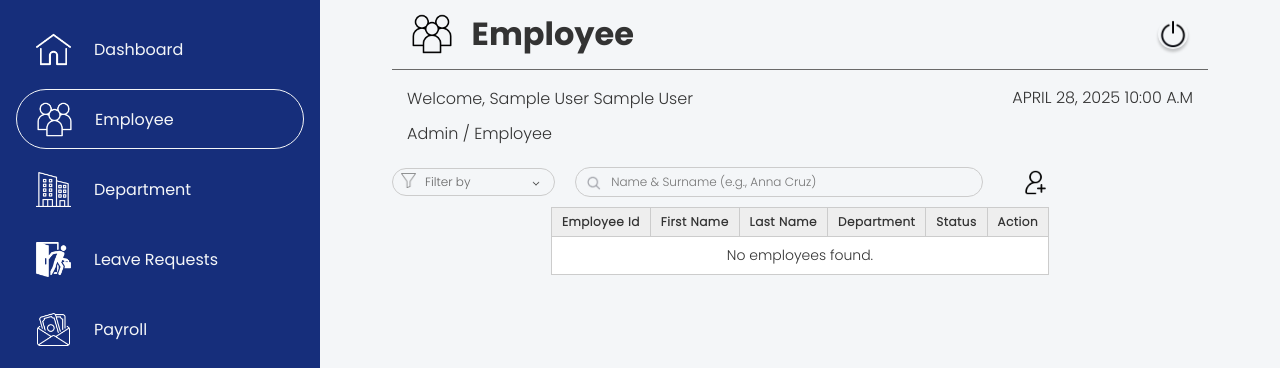
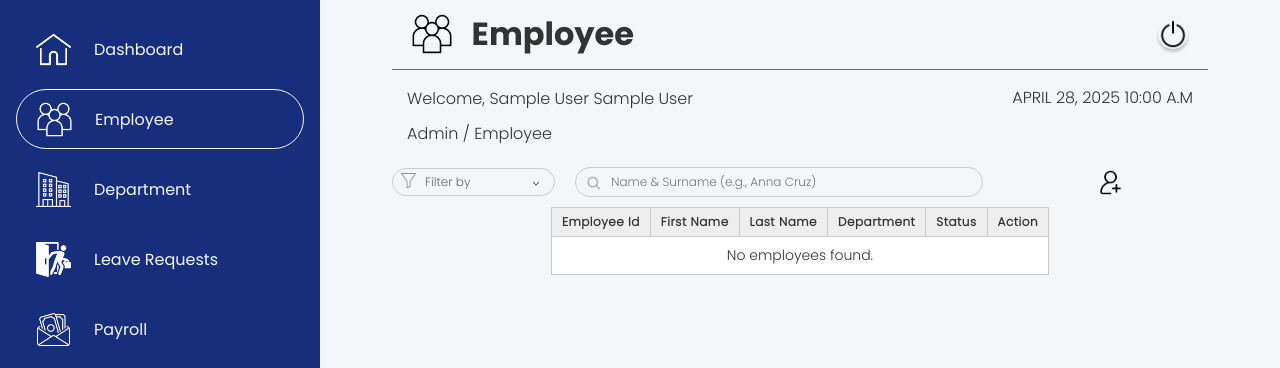
Before and after one commit to Jahmiebelle/Accounting-Management-System, a PHP site: page /Dashboard/admin/admin_employee.php in a window 1280 px wide. Shown: the part 81-449 px from the top of the page. Run offline with PHP 8.4, Linux system fonts and the light colour scheme; the visitor is signed in with stand-in values (Sample User, id 1); data that the repository does not hold is empty.

Commit message:
update admin_employee.css

```diff
--- a/AccountingSys/Styles/admin_employee.css
+++ b/AccountingSys/Styles/admin_employee.css
@@ -976,6 +976,7 @@ legend {
   align-items: center;
   justify-content: center;
   height: 100%;
+  width: 75px;
   box-sizing: border-box;
 }
 
```
